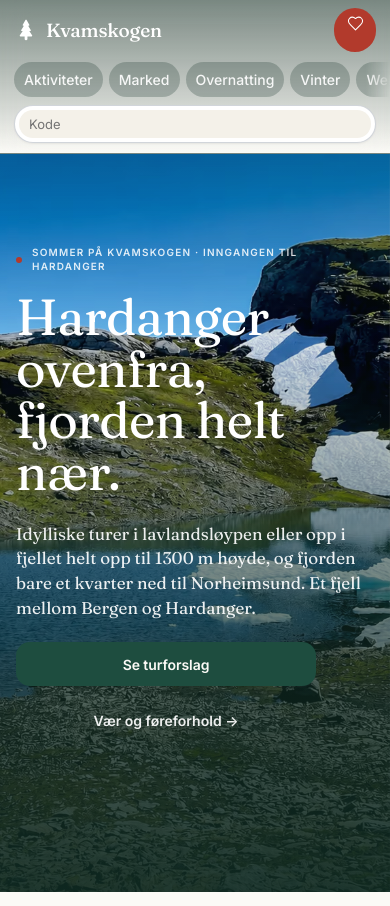
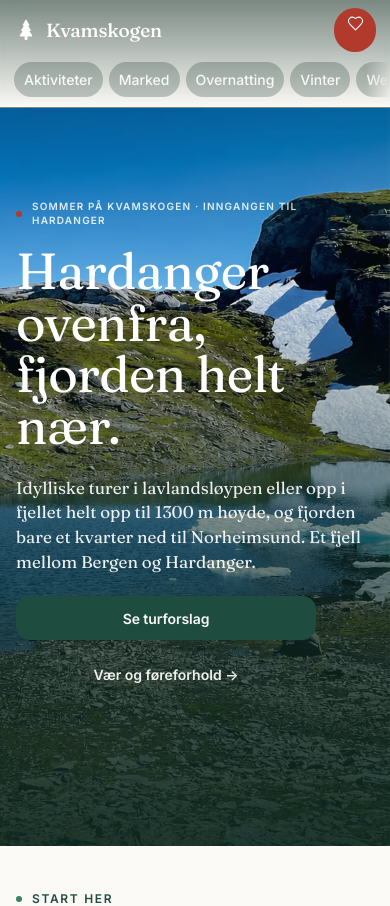
Before and after one commit to naessrobert-ui/visitkvamskogen, a React (Vite) app: page / in a window 390 px wide. Shown: the top 906 px of the page. Built offline with nearby package versions, Linux system fonts and the light colour scheme; no server answers; the database is empty.

Commit message:
Skjul hemmelig meny utenfor Aktuelt

```diff
--- a/src/App.jsx
+++ b/src/App.jsx
@@ -335,7 +335,7 @@ const App = () => {
 
   return (
     <div className="app" data-screen-label={"Kvamskogen.no — " + route}>
-      <Header overHero={overHero && route==='home'} onNav={goto} route={route}/>
+      <Header overHero={overHero && route==='home'} onNav={goto} route={route} showSecretMenu={route === 'aktuelt'}/>
       <main className="main">
         {route === 'home' && (
           <>
--- a/src/components/Header.jsx
+++ b/src/components/Header.jsx
@@ -5,7 +5,7 @@ import Icon from './Icons.jsx';
 const routeHref = (route) => route === 'home' ? '/' : `#/${route}`;
 const SECRET_PASSWORD = 'Kvamskogen1971';
 
-const Header = ({ overHero, onNav, route }) => {
+const Header = ({ overHero, onNav, route, showSecretMenu = false }) => {
   const [secretValue, setSecretValue] = useState('');
 
   const go = (nextRoute) => (event) => {
@@ -37,17 +37,17 @@ const Header = ({ overHero, onNav, route }) => {
         <a href={routeHref('praktisk')} className={route==='praktisk'?'active':''} onClick={go('praktisk')}>Praktisk</a>
       </nav>
       <div className="spacer"/>
+      {showSecretMenu && (
         <label className="secret-menu-field">
-        <span>Hemmelig meny</span>
           <input
             type="password"
             value={secretValue}
             onChange={handleSecretChange}
-          placeholder="Kode"
             autoComplete="off"
-          aria-label="Hemmelig meny passord"
+            aria-label="Adminkode"
           />
         </label>
+      )}
       <button className="btn btn-accent btn-sm" onClick={() => onNav('tilbud')}>
         <Icon name="heart" size={14} style={{marginRight:6, verticalAlign:-2}}/>
         Kvamskogen Vel
--- a/src/styles/kit.css
+++ b/src/styles/kit.css
@@ -36,35 +36,27 @@ body { background: var(--color-bg); color: var(--color-fg); font-family: var(--f
 .secret-menu-field {
   display: flex;
   align-items: center;
-  gap: 8px;
-  padding: 4px 6px 4px 10px;
-  border: 1px solid rgba(197,202,208,0.78);
+  padding: 4px;
+  border: 1px solid rgba(197,202,208,0.24);
   border-radius: var(--radius-pill);
-  background: #fff;
-  color: var(--color-fg-subtle);
-  box-shadow: var(--shadow-sm);
-}
-.secret-menu-field span {
-  font-size: 11px;
-  font-weight: 800;
-  letter-spacing: 0.08em;
-  text-transform: uppercase;
-  white-space: nowrap;
+  background: rgba(251,250,246,0.18);
+  box-shadow: none;
 }
 .secret-menu-field input {
-  width: 116px;
+  width: 74px;
   height: 28px;
   border: 0;
   border-radius: var(--radius-pill);
-  background: var(--snø-100);
-  color: var(--color-fg);
+  background: rgba(251,250,246,0.22);
+  color: rgba(15,42,34,0.78);
   font: inherit;
   font-size: 13px;
   outline: none;
-  padding: 0 10px;
+  padding: 0 8px;
 }
 .secret-menu-field input:focus {
-  box-shadow: 0 0 0 3px rgba(30,77,63,0.15);
+  background: rgba(251,250,246,0.5);
+  box-shadow: 0 0 0 2px rgba(30,77,63,0.1);
 }
 
 @media (max-width: 980px) {
@@ -112,11 +104,8 @@ body { background: var(--color-bg); color: var(--color-fg); font-family: var(--f
   .secret-menu-field {
     flex: 0 0 auto;
   }
-  .secret-menu-field span {
-    display: none;
-  }
   .secret-menu-field input {
-    width: 86px;
+    width: 62px;
   }
 }
 
@@ -139,13 +128,12 @@ body { background: var(--color-bg); color: var(--color-fg); font-family: var(--f
   }
   .spacer { display: none; }
   .secret-menu-field {
-    grid-column: 1 / -1;
     order: 4;
-    justify-self: stretch;
+    justify-self: end;
     padding: 4px;
   }
   .secret-menu-field input {
-    width: 100%;
+    width: 54px;
   }
   .kk-header .btn-sm {
     font-size: 0;
```
Lines whose indentation alone changed are shown as unchanged.
